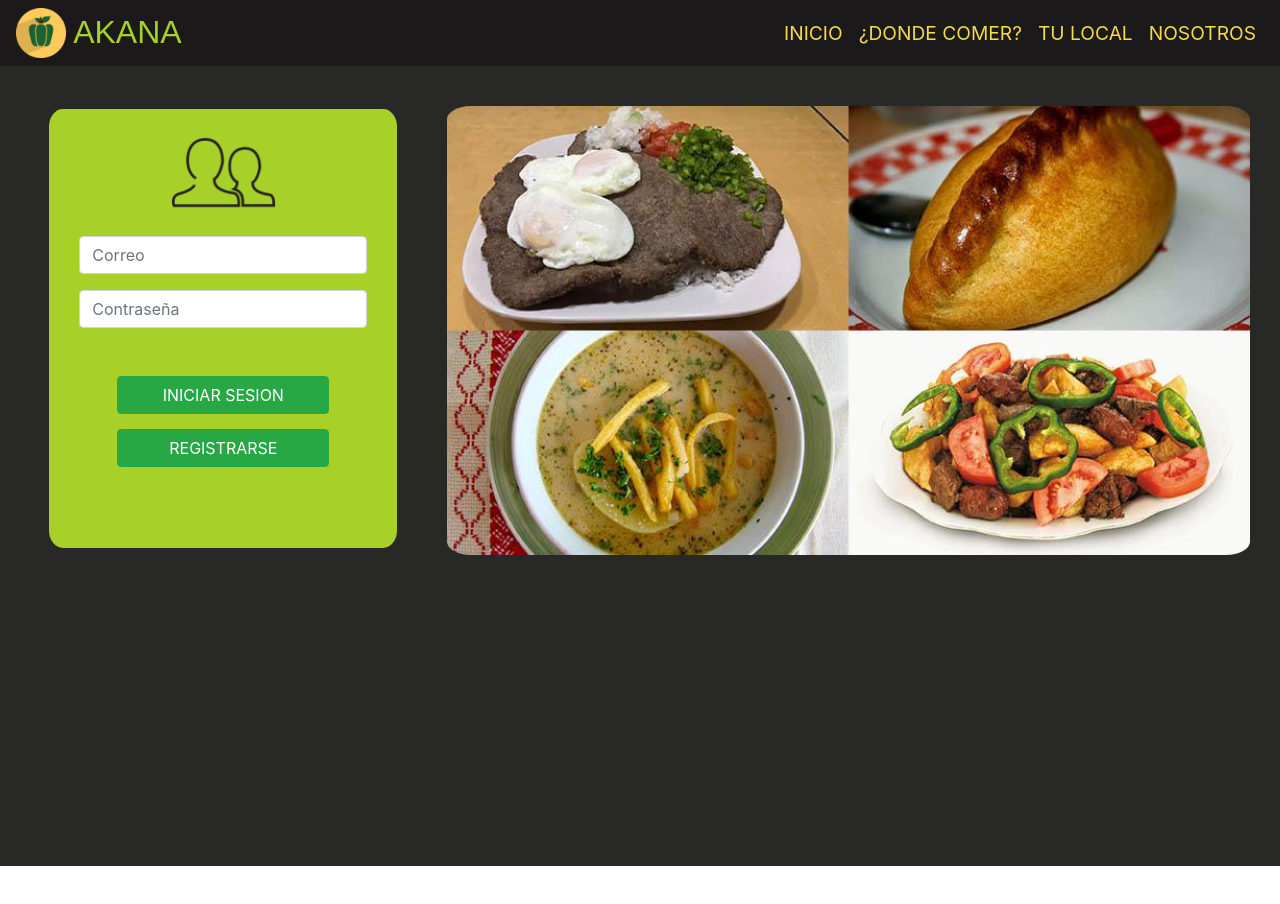
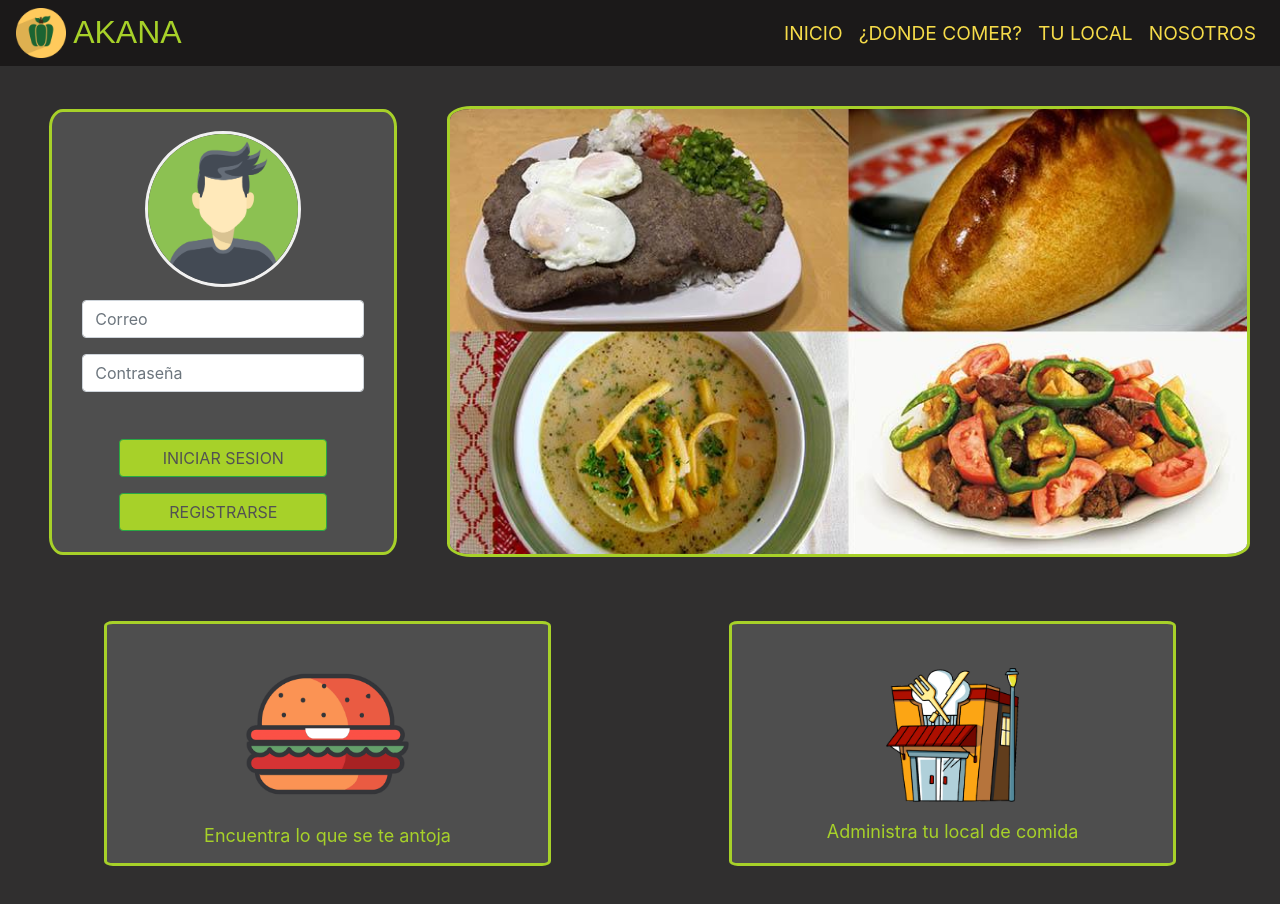
Before and after one commit to lobochimuelo/Akana, an Angular app: page /one in a window 1280 px wide. Shown: the top 904 px of the page. Before the commit the page ends 866 px from the top, so only its background shows below. Built offline with nearby package versions, Linux system fonts and the light colour scheme.

Commit message:
Mejorando colores

```diff
--- a/src/app/components/page-four/page-four.component.css
+++ b/src/app/components/page-four/page-four.component.css
@@ -20,7 +20,8 @@
 }
 
     .container{
-      background-color: #a7d129;
+        background-color: #4e4e4e;
+        border: #a7d129 3px solid;
       margin-top: 11%;
       margin-left: auto;
       height: 90%;
@@ -35,7 +36,7 @@
 
     }
     .container-fluid {
-      background-color: #282926;
+      background-color: #302f2f;
       min-height: 100vh;
 
     }
--- a/src/app/components/page-four/page-four.component.html
+++ b/src/app/components/page-four/page-four.component.html
@@ -7,9 +7,9 @@
 
           <div class="container">
               <img class="imagen" src="assets/img/hamb.png" >
-              <p align="center"> <font size="5">¿No sabes que comer?</font></p>
+              <p align="center"> <font size="5" color="#a7d129">¿No sabes que comer?</font></p>
               <!-- <p align="center"> <font size="5">¿Se te antoja algo en especial?</font></p> -->
-              <p align="center"> <font size="4"> Nosotros te ayudamos a conseguir eso que quieres
+              <p align="center"> <font size="4" color="#a7d129"> Nosotros te ayudamos a conseguir eso que quieres
                   buscando en los menus de nuestros locales registrados.
                  Tambien te mostramos los menus diarios de tus locales de comida favoritos y los cercanos a ti.
                 </font> </p>
@@ -22,9 +22,9 @@
             <div class="container">
                 <img class="imagen2" src="assets/img/rest.png" >
                 <p></p>
-                <p align="center" ><font size="5"> ¿Tienes un local de comida?</font></p>
+                <p align="center" ><font size="5" color="#a7d129"> ¿Tienes un local de comida?</font></p>
                 <!-- <p align="center"><font size="5"> ¿Quieres hacer crecer tu negocio?</font></p> -->
-                <p align="center"><font size="4"> Nosotros te ayudamos mostrando tu local a los demas.
+                <p align="center"><font size="4" color="#a7d129"> Nosotros te ayudamos mostrando tu local a los demas.
                     Donde podras administrar tus menus, mostrando dia a dia lo que ofreces.
                     De esta manera podras conseguir mas clientes para tu local de comida. </font> </p>
           </div>
--- a/src/app/components/page-one/page-one.component.css
+++ b/src/app/components/page-one/page-one.component.css
@@ -1,13 +1,21 @@
-.imagen{
-  display: block;
-  margin-top: 1%;
+.imagen1{
   margin-left: auto;
   margin-right: auto;
-  width: 40%;
+  width: 50%;
+  border: #f1f1f1 3px solid;
+  border-radius: 60%;
+  margin-bottom: 4%;}
 
-  border-radius: 3%;
+.imagen{
+  margin-left: auto;
+  margin-right: auto;
+  width: 40%;}
+.img-comida{
+  border: #a7d129 3px solid;
+
 }
 img {
+
     display: block;
     margin-top: 5%;
     margin-left: auto;
@@ -17,19 +25,35 @@ img {
     border-radius: 3%;
   }
   .container{
-    background-color: #a7d129;
+    background-color: #4e4e4e;
+    border: #a7d129 3px solid;
+
     margin-top: 11%;
     margin-left: auto;
     height: 90%;
     width: 90%;
-    padding-top: 0%;
+    padding-top: 1%;
     border-radius: 4%;
 
+  }
+
+  .container2{
+
+    margin-top: 10%;
+    margin-left: auto;
+    margin-right: auto;
+    height: 80%;
+    width: 75%;
+    padding-top: 0%;
+   background-color: #4e4e4e;
+   border-radius: 2%;
+   border: #a7d129 3px solid;
 
   }
   .container-fluid {
-    background-color: #282926;
-    min-height: 100vh;
+    background-color: #302f2f;
+    min-height: 100%;
+    padding-bottom: 4%;
 
   }
 
@@ -53,3 +77,16 @@ img {
   display: flex;
   justify-content: center;
 }
+
+
+.div-button{
+  margin-top: 0%;
+}
+.imagen2{
+  padding-top: 5%;
+  width: 30%;
+}
+.btn-success{
+  background-color: #a7d129;
+  color: rgb(82, 82, 82);
+}
--- a/src/app/components/page-one/page-one.component.html
+++ b/src/app/components/page-one/page-one.component.html
@@ -6,7 +6,7 @@
     <div class="col-xs-12 col-sm-12 col-md-12 col-lg-4">
 
       <div class="container">
-          <img class="imagen" src="assets/img/login.png" >
+          <img class="imagen1" src="assets/img/login.png" >
 
         <form>
         <div class="form-group ">
@@ -35,9 +35,37 @@
 
     </div>
     <div class="col-xs-12 col-sm-12 col-md-12 col-lg-8">
-        <img src="assets/img/bolivianfood.jpg" >
+        <img class="img-comida" src="assets/img/bolivianfood.jpg" >
 
     </div>
   </div>
+
+
+  <div class="row">
+
+      <div class="col-xs-12 col-sm-12 col-md-6 col-lg-6">
+
+        <div class="container2">
+            <img class="imagen" src="assets/img/hamb.png" >
+              <p align="center"> <font size="4" color="#a7d129">Encuentra lo que se te antoja</font></p>
+
+         </div>
+
+      </div>
+
+
+      <div class="col-xs-12 col-sm-12 col-md-6 col-lg-6">
+          <div class="container2">
+              <img class="imagen2" src="assets/img/rest.png" >
+              <p></p>
+              <p align="center" ><font size="4" color="#a7d129"> Administra tu local de comida</font></p>
+
+            </div>
+      </div>
+
+
+
+
+    </div>
 </div>
 </BODY>
--- a/src/app/components/page-three/page-three.component.css
+++ b/src/app/components/page-three/page-three.component.css
@@ -1,5 +1,6 @@
 .container {
-    background-color: #a7d129;
+    background-color: #4e4e4e;
+    border: #a7d129 3px solid;
     max-width:740px;
     min-height: 80vh;
     border-radius: 4%;
@@ -7,7 +8,7 @@
 }
 
 .container-fluid{
-    background-color: #282926;
+    background-color: #302f2f;
     min-height: 100vh;
     padding-top: 5%;
 
@@ -23,6 +24,11 @@
 
 h3{
     text-align: center;
+    color: #a7d129;
+}
+h6{
+    color: #a7d129;
+
 }
 .btn{
 margin-top: 5%;
--- a/src/app/components/page-two/page-two.component.css
+++ b/src/app/components/page-two/page-two.component.css
@@ -1,5 +1,6 @@
 .container {
-    background-color: #a7d129;
+    background-color: #4e4e4e;
+    border: #a7d129 3px solid;
     max-width: 550px;
     border-radius: 4%;
     padding-top: 5%;
@@ -7,7 +8,7 @@
 }
 
 .container-fluid{
-    background-color: #282926;
+    background-color: #302f2f;
     min-height: 100vh;
     padding-top: 5%;
 
```
Also changed, not shown: src/assets/img/login.png.
